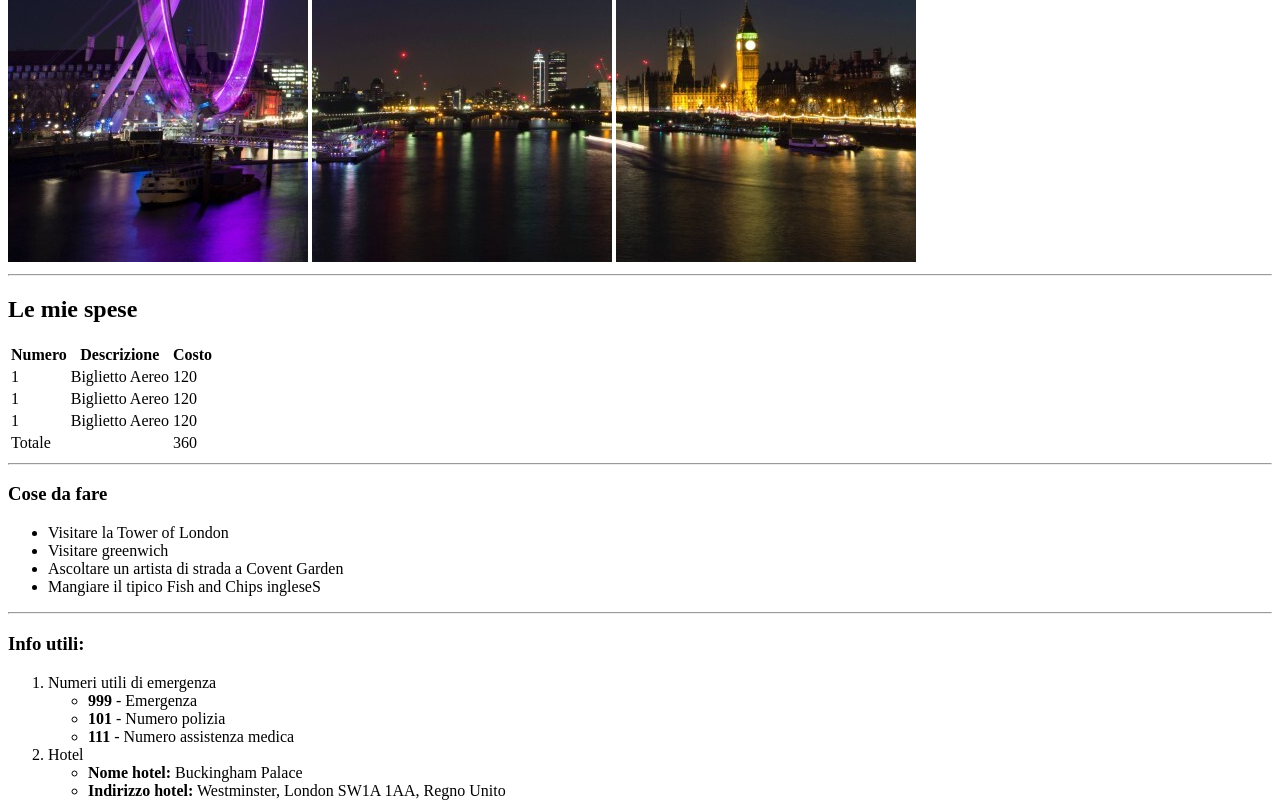
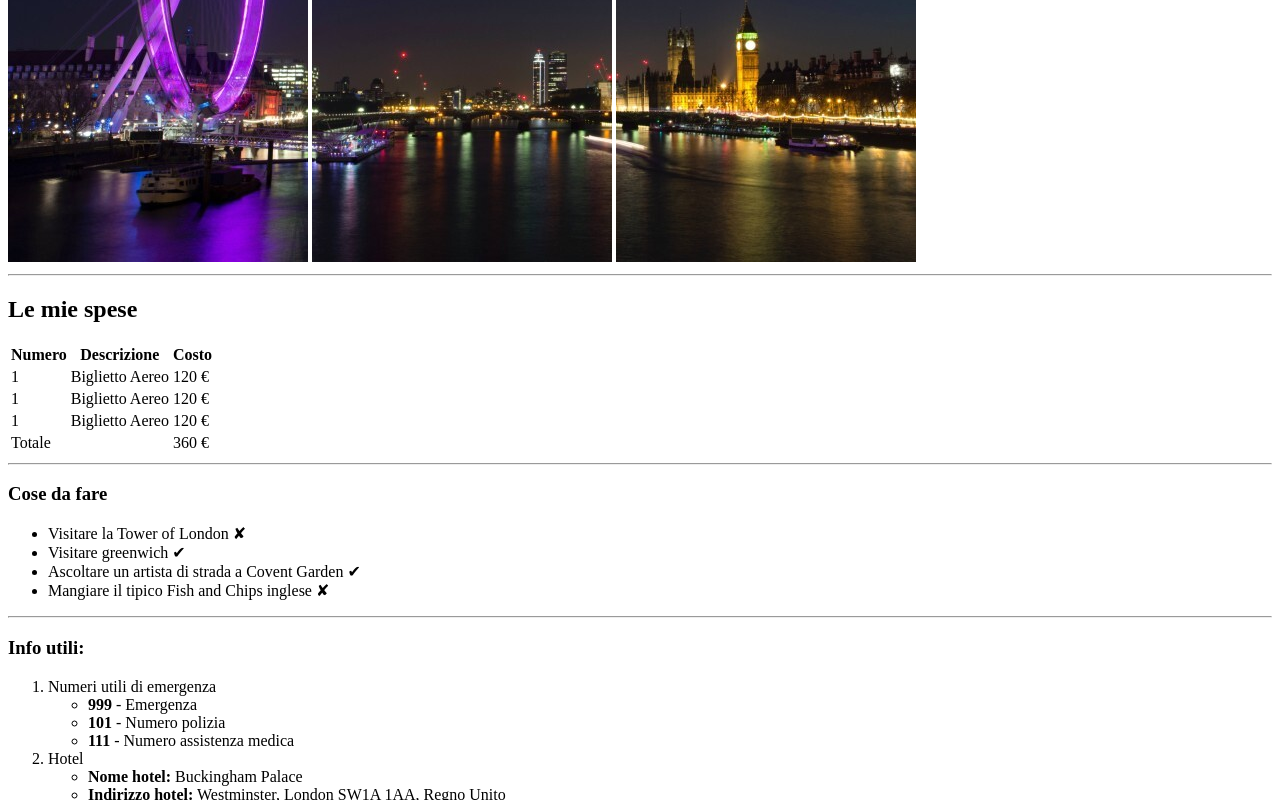
Before and after one commit to Mariosam2/html-london-trip, a plain HTML site: page index.html in a window 1280 px wide. Shown: the part 418-1218 px from the top of the page. Drawn offline with Linux system fonts and the light colour scheme.

Commit message:
insterted symbols and entities

```diff
--- a/index.html
+++ b/index.html
@@ -27,24 +27,24 @@
                     <tr>
                         <td>1</td>
                         <td>Biglietto Aereo</td>
-                        <td>120</td>
+                        <td>120 &#8364;</td>
                     </tr>
                     <tr>
                         <td>1</td>
                         <td>Biglietto Aereo</td>
-                        <td>120</td>
+                        <td>120 &#8364;</td>
                     </tr>
                     <tr>
                         <td>1</td>
                         <td>Biglietto Aereo</td>
-                        <td>120</td>
+                        <td>120 &#8364;</td>
                     </tr>
                 </tbody>
                 <tfoot>
                     <tr>
                         <td>Totale</td>
                         <td></td>
-                        <td>360</td>
+                        <td>360 &#8364;</td>
                     </tr>
                 </tfoot>
             </thead>
@@ -54,10 +54,10 @@
     <section>
         <h3>Cose da fare</h3>
         <ul>
-            <li>Visitare la Tower of London</li>
-            <li>Visitare greenwich</li>
-            <li>Ascoltare un artista di strada a Covent Garden</li>
-            <li>Mangiare il tipico Fish and Chips ingleseS</li>
+            <li>Visitare la Tower of London &#10008;</li>
+            <li>Visitare greenwich &#10004;</li>
+            <li>Ascoltare un artista di strada a Covent Garden &#10004;</li>
+            <li>Mangiare il tipico Fish and Chips inglese &#10008;</li>
         </ul>
     </section>
     <hr>
```
